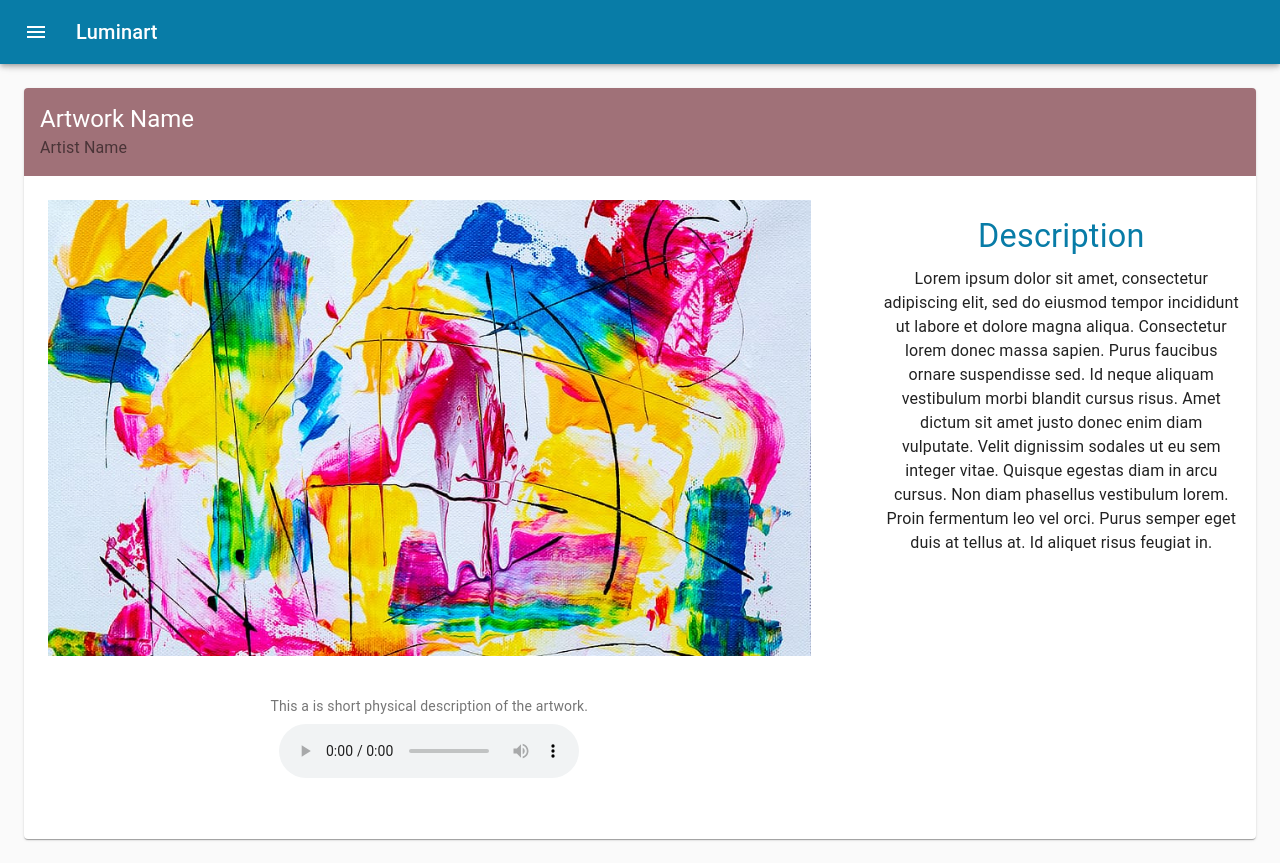
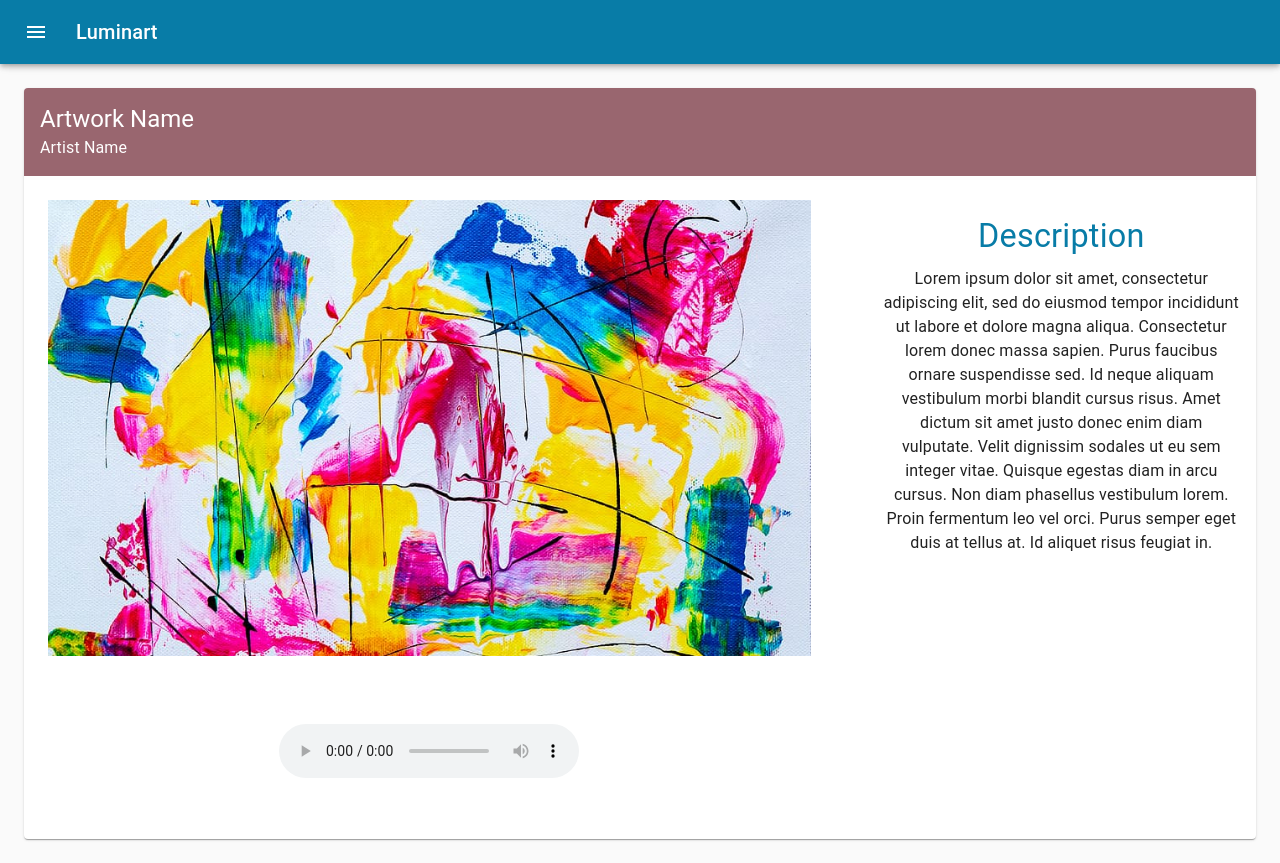
Before and after one commit to googleinterns/step65-2020, a React (Create React App) app in the folder frontend/: page /picture-id in a window 1280 px wide. Built offline with nearby package versions, Linux system fonts and the light colour scheme.

Commit message:
Lighthouse accessibility passes with 100%

```diff
--- a/frontend/src/components/dashboard/ArtworkCloseUpCard.js
+++ b/frontend/src/components/dashboard/ArtworkCloseUpCard.js
@@ -35,12 +35,14 @@
 
 export default function ArtworkCloseUpCard() {
   const classes = useStyles();
+  const subheaderTypographyProps = {color: "textSecondary"};
 
   return (
     <Card className={classes.root}>
       <CardHeader
         title="Artwork Name"
         subheader="Artist Name"
+        subheaderTypographyProps={subheaderTypographyProps}
         className={classes.header}
       />
       <Grid
--- a/frontend/src/components/dashboard/Dashboard.js
+++ b/frontend/src/components/dashboard/Dashboard.js
@@ -41,8 +41,11 @@
       light: '#05b2dc',
     },
     secondary: {
-      main: '#a07178',
+      main: '#99666F',
       light: '#c2a3a8',
+    },
+    text: {
+      secondary: '#ffffff',
     },
 
     contrastThreshold: 3,
```
